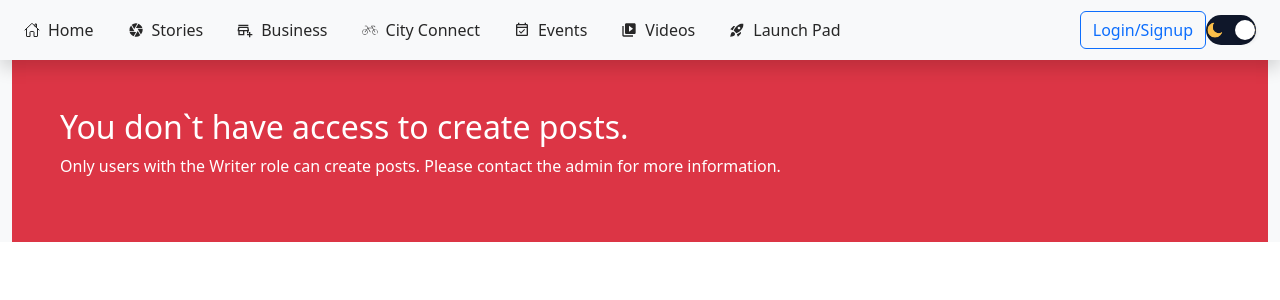
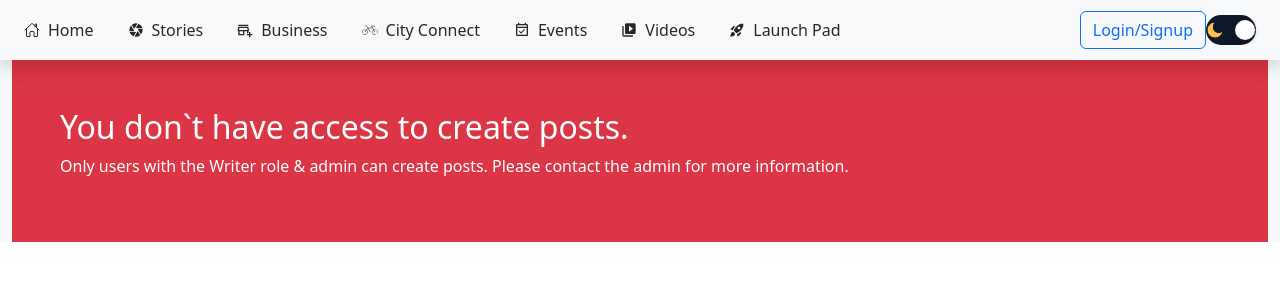
Before and after one commit to Sonu-Pandey1/outlookStory, a Next.js app: page /dashboard/create-post in a window 1280 px wide. Shown: the top 300 px of the page. Built offline with nearby package versions, Linux system fonts and the light colour scheme; no server answers.

Commit message:
resolve add post overflow issues

```diff
--- a/src/app/dashboard/create-post/page.jsx
+++ b/src/app/dashboard/create-post/page.jsx
@@ -35,7 +35,9 @@ export default function CreatePostPage() {
             <DashSidebar />
           </div>
           <div className="col p-0 m-0">
-            <div className="create-post-page bg-light p-4">
+            <div className="create-post-page bg-light overflow-y-scroll p-4"
+            style={{ height: "calc(100vh - 60px)" }}
+            >
               <h1>Create Your Post</h1>
               <div className="form-group">
                 <label htmlFor="postTitle">Post Title</label>
@@ -87,7 +89,7 @@ export default function CreatePostPage() {
           <div className="not-authorized bg-danger text-white p-5">
             <h2>You don`t have access to create posts.</h2>
             <p>
-              Only users with the Writer role can create posts. Please contact
+              Only users with the Writer role & admin can create posts. Please contact
               the admin for more information.
             </p>
           </div>
```
